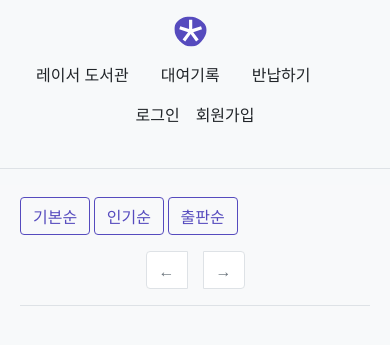
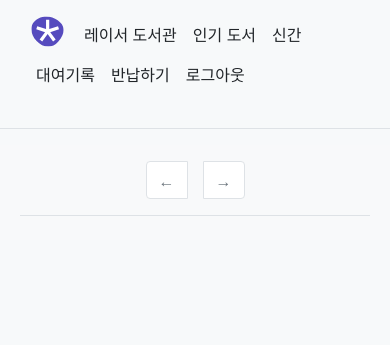
Before and after one commit to 2ykwang/elice-book-rental, a Flask app: page / in a window 390 px wide. Shown: the top 345 px of the page. Run offline with Flask 2, Linux system fonts and the light colour scheme; the visitor is signed in with stand-in values (Sample User, id 1); data comes from the database, SQL or seed files in the repository; data that the repository does not hold is empty; some libraries are stand-ins or nearby versions; some web fonts are replaced.

Commit message:
feat: 웹 레이아웃 모바일 환경 대응

```diff
--- a/app/templates/book_list.html
+++ b/app/templates/book_list.html
@@ -6,11 +6,11 @@
 
     <div class="container">
 
-      <div class="mt-1 mb-3">
+      <!--<div class="mt-1 mb-3">
         <button type="button" class="btn btn-md btn-main">기본순</button>
         <button type="button" class="btn btn-md btn-main">인기순</button>
         <button type="button" class="btn btn-md btn-main">출판순</button>
-      </div>
+      </div>-->
       <div class="row row-cols-1 row-cols-xs-1 row-cols-sm-2 row-cols-md-3 row-cols-lg-4 g-3">
       {% for book in book_list %}
         <div class="col">
@@ -54,7 +54,7 @@
       </div>
 
       {% if pagination %}
-      <div class="container mt-3 ms-n2 mb-3 border-bottom">
+      <div class="container mt-4 mb-3 ms-n2 border-bottom">
         <nav aria-label="Page navigation">
           <ul class="pagination justify-content-center">
             <li class="pe-2 ps-2 page-item {% if not pagination.has_prev %}disabled{% endif %}">
--- a/app/templates/layout.html
+++ b/app/templates/layout.html
@@ -21,13 +21,37 @@
             </a>
             <ul class="nav me-auto justify-content-center mb-md-0">
                 <li><a href="/" class="nav-link px-2 link-dark">레이서 도서관</a></li>
-                <li><a href="#" class="nav-link px-4 link-dark">대여기록</a></li>
-                <li><a href="#" class="nav-link px-2 link-dark">반납하기</a></li>
+                <li><a href="#" class="nav-link px-2 link-dark">인기 도서</a></li>
+                <li><a href="#" class="nav-link px-2 link-dark">신간</a></li>
             </ul>
 
-            <ul class="nav">
-                <li><a href="#" class="nav-link link-dark px-2">로그인</a></li>
-                <li><a href="/auth/register" class="nav-link link-dark px-2">회원가입</a></li>
+            <ul class="nav d-none d-md-block">
+                {% if not current_user.is_authenticated %}
+                <li><a href="{{url_for('auth.login')}}" class="nav-link link-dark px-2">로그인</a></li>
+                {% else %}
+                <div class="dropdown text-end">
+                  <a href="#" class="nav-link link-dark px-2 dropdown-toggle" id="dropdown-user" data-bs-toggle="dropdown" aria-expanded="false">
+                    {{current_user.name}}님
+                  </a>
+                  <ul class="dropdown-menu text-small" aria-labelledby="dropdown-user" style="">
+                    <li><a href="#" class="dropdown-item">대여기록</a></li>
+                    <li><a href="#" class="dropdown-item">반납하기</a></li>
+                    <li><hr class="dropdown-divider"></li>
+                    <li><a class="dropdown-item" href="{{url_for('auth.logout')}}">로그아웃</a></li>
+                  </ul>
+                </div>
+                {% endif %}
+            </ul>
+
+            <!-- size < md 레이아웃-->
+            <ul class="nav me-auto justify-content-center d-md-none">
+              {% if not current_user.is_authenticated %}
+              <li><a href="{{url_for('auth.login')}}" class="nav-link link-dark px-2">로그인</a></li>
+              {% else %}
+              <li><a href="#" class="nav-link px-2 link-dark">대여기록</a></li>
+              <li><a href="#" class="nav-link px-2 link-dark">반납하기</a></li>
+              <li><a href="{{url_for('auth.logout')}}" class="nav-link px-2 link-dark">로그아웃</a></li>
+              {% endif %}
             </ul>
           </div>
         </div>
```
